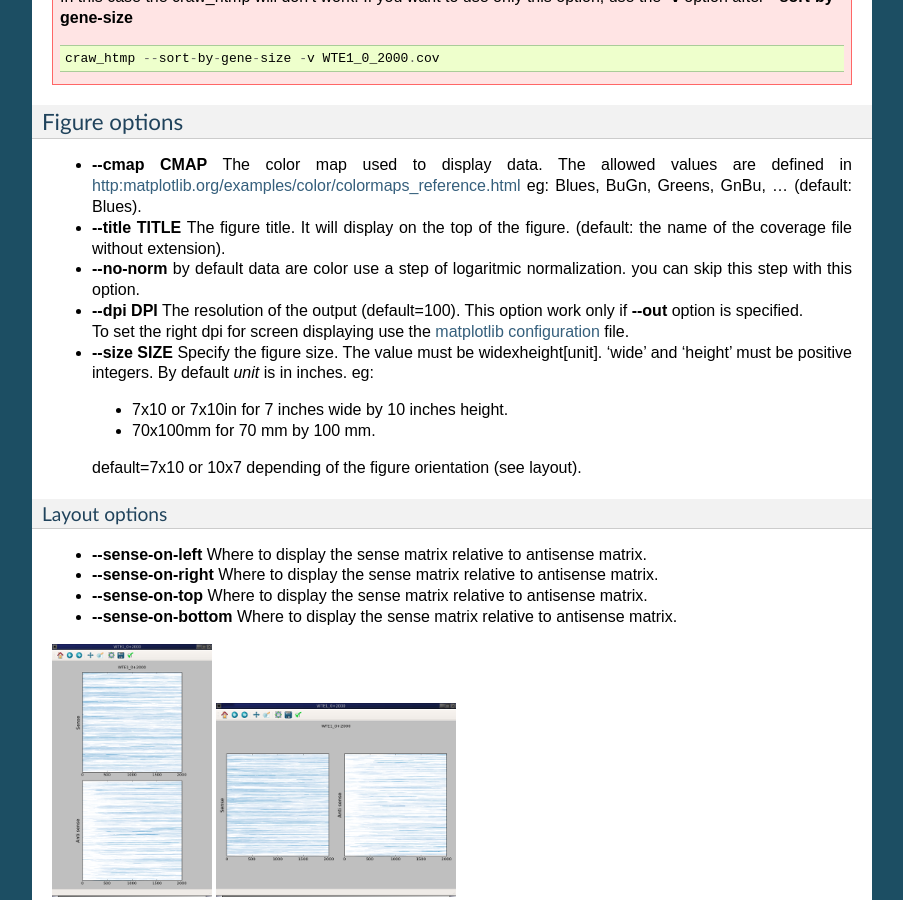
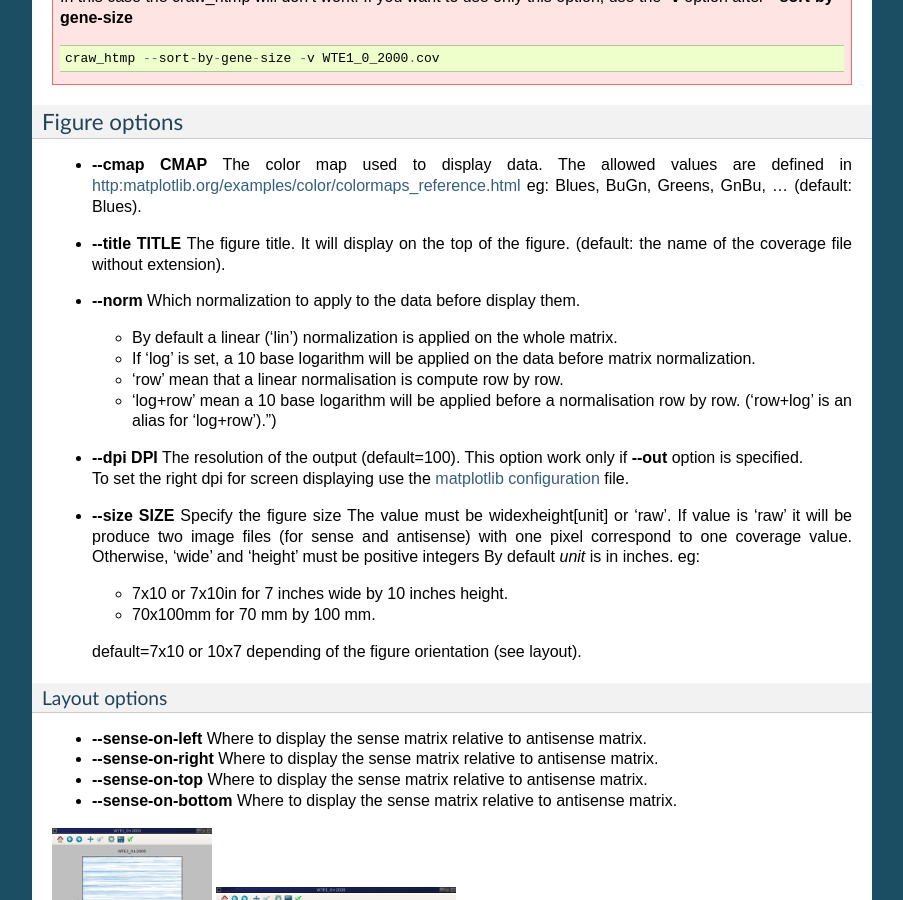
Before and after one commit to bneron/CRAW_singularity, a Sphinx documentation site: the page built from doc/source/quickstart.rst, in a window 1280 px wide and 900 px high, scrolled down 2653 px. Shown: the whole window, without its empty margins (198-1101 px from the left). Built offline with Sphinx 7.4.7, drawn with Linux system fonts in a browser that asks for light colours.

Commit message:
fix doc according to new --size and --norm options behavior

```diff
--- a/doc/source/quickstart.rst
+++ b/doc/source/quickstart.rst
@@ -160,18 +160,28 @@
   eg: Blues, BuGn, Greens, GnBu, ... (default: Blues).
 * **\-\-title TITLE** The figure title. It will display on the top of the figure.
   (default: the name of the coverage file without extension).
-* **\-\-no-norm** by default data are color use a step of logaritmic normalization.
-  you can skip this step with this option.
+* **\-\-norm** Which normalization to apply to the data before display them.
+
+  * By default a linear ('lin') normalization is applied on the whole matrix.
+  * If 'log' is set, a 10 base logarithm will be applied on the data before matrix normalization.
+  * 'row' mean that a linear normalisation is compute row by row.
+  * 'log+row' mean a 10 base logarithm will be applied before a normalisation row by row.
+    ('row+log' is an alias for 'log+row').")
+
 * **\-\-dpi DPI** The resolution of the output (default=100).
   This option work only if **\-\-out** option is specified. |br|
   To set the right dpi for screen displaying use the :ref:`matplotlibrc` file.
-* **\-\-size SIZE**  Specify the figure size. The value must be widexheight[unit].
-  'wide' and 'height' must be positive integers. By default *unit* is in inches. eg:
+* **\-\-size SIZE** Specify the figure size
+  The value must be widexheight[unit] or 'raw'.
+  If value is 'raw' it will be produce two image files (for sense and antisense)
+  with one pixel correspond to one coverage value.
+  Otherwise, 'wide' and 'height' must be positive integers
+  By default *unit* is in inches. eg:
 
- * 7x10 or 7x10in for 7 inches wide by 10 inches height.
- * 70x100mm for 70 mm by 100 mm.
+  * 7x10 or 7x10in for 7 inches wide by 10 inches height.
+  * 70x100mm for 70 mm by 100 mm.
 
- default=7x10 or 10x7 depending of the figure orientation (see layout).
+  default=7x10 or 10x7 depending of the figure orientation (see layout).
 
 
 Layout options
```
